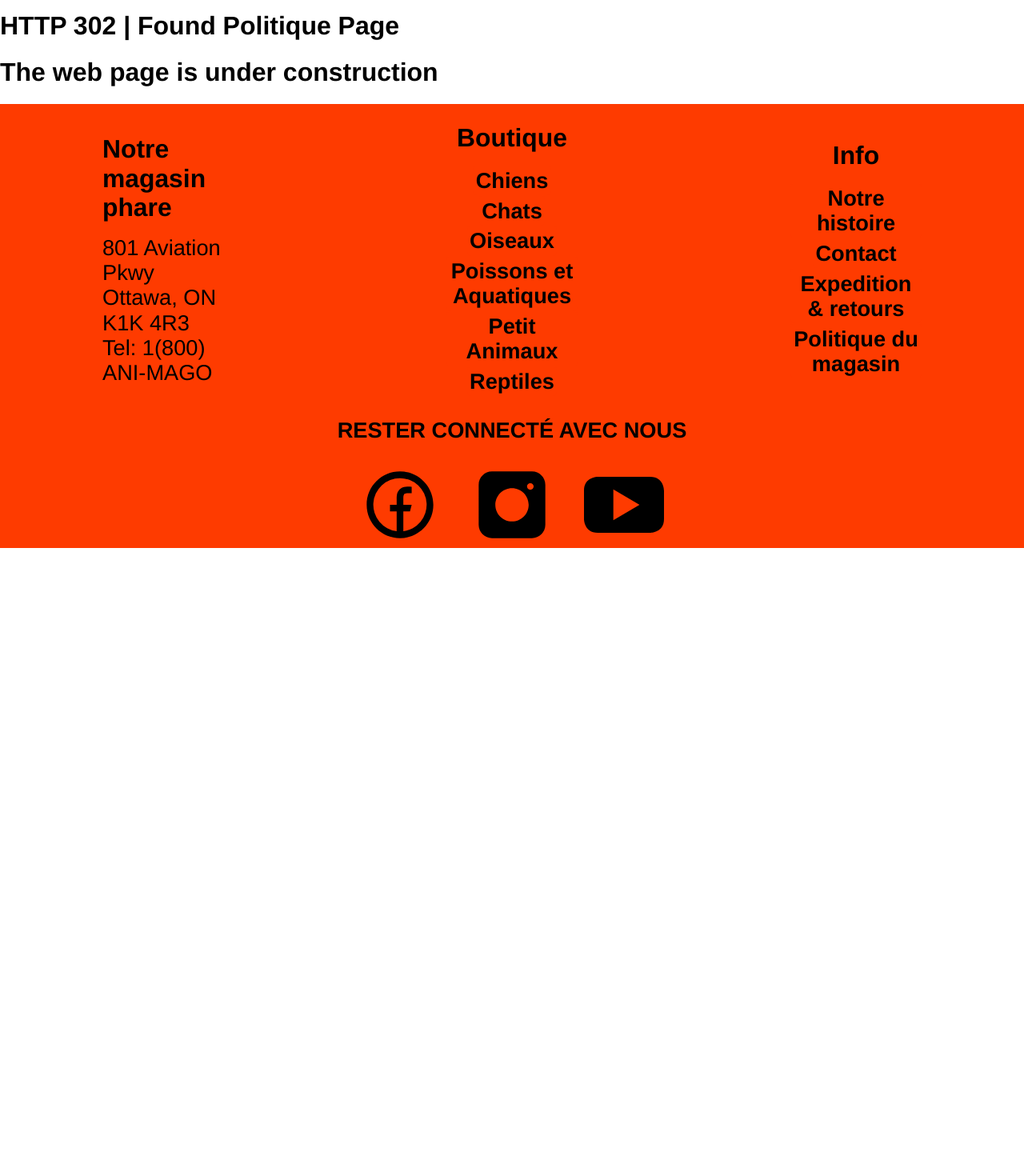
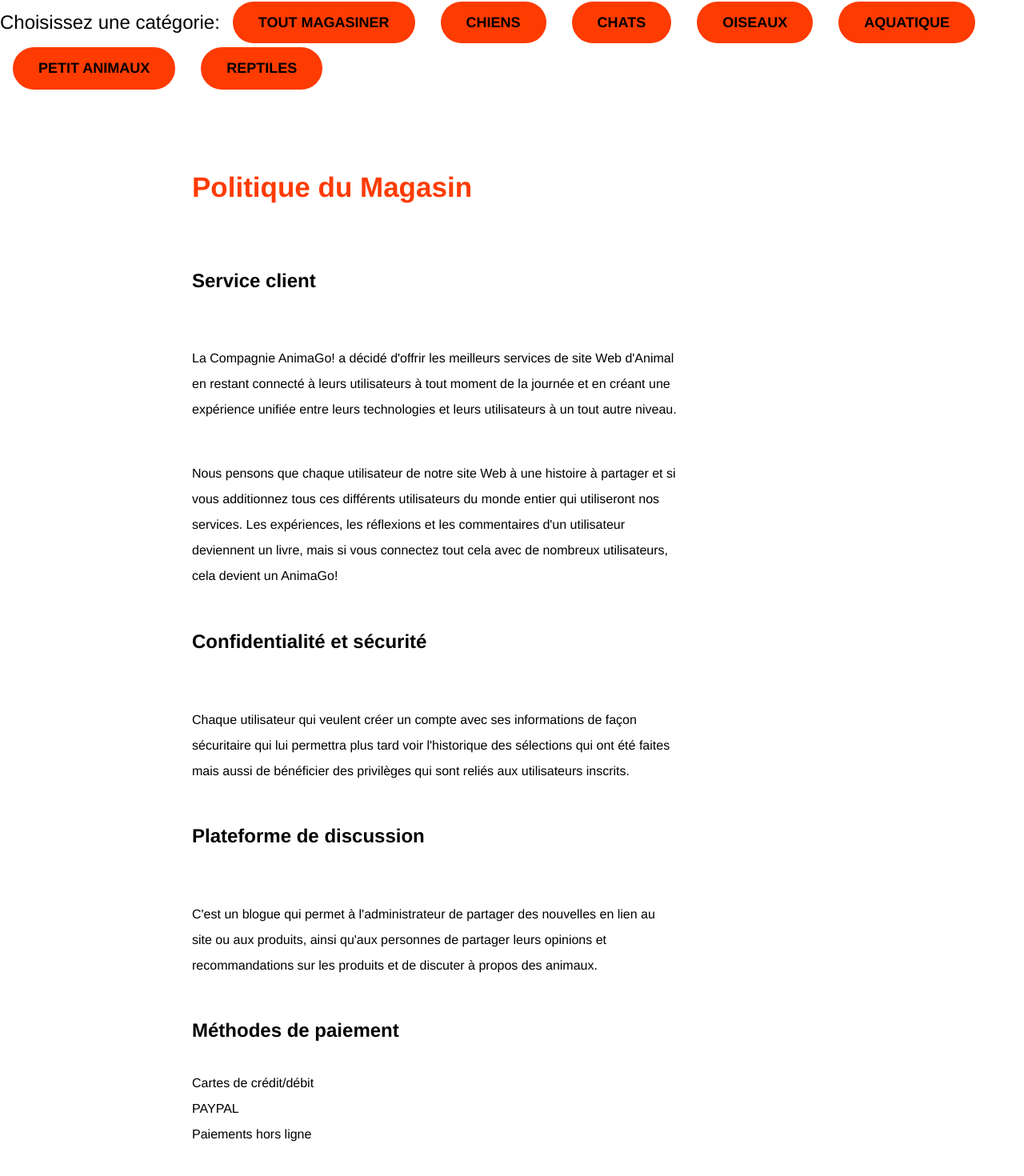
Before and after one commit to MiguelJerome/Animago-main-mig, a Next.js app: page /politique in a window 1280 px wide. Shown: the part 297-1767 px from the top of the page at 80% size. Before the commit the page ends 982 px from the top, so only its background shows below. Built offline with nearby package versions, Linux system fonts and the light colour scheme.

Commit message:
add expediton et politique

```diff
--- a/pages/politique.jsx
+++ b/pages/politique.jsx
@@ -2,14 +2,42 @@
 const inter = Inter({ subsets: ['latin'] })
 import Header from '../components/Header';
 import Footer from '../components/Footer';
+import styles from '../styles/Politique.module.css'
+import Categorie from '../components/Categorie';
 
 export default function Politque() {
     return <>
-      <Header/>
-        <main>
-          <h1>HTTP 302 | Found Politique Page</h1>
-          <h1>The web page is under construction</h1>
-        </main>
+      <Header />
+      <Categorie />
+        <main className={styles.bodyPolitique}>
+          <div className={styles.contenuPolitique}>
+            <h1 className={styles.titrePolitique}>Politique du Magasin</h1>
+              <h3 className={styles.soustitrePolitique}>Service client</h3>
+              <p className={styles.contenuPolitique}>La Compagnie AnimaGo! a décidé d'offrir les meilleurs services de site Web
+                d'Animal en restant connecté à leurs utilisateurs à tout moment de la journée et en créant une expérience unifiée
+                entre leurs technologies et leurs utilisateurs à un tout autre niveau.</p>
+              <p className={styles.contenuPolitique}> Nous pensons que chaque utilisateur de notre
+                site Web à une histoire à partager et si vous additionnez tous ces différents utilisateurs du monde entier qui utiliseront
+                nos services. Les expériences, les réflexions et les commentaires d'un utilisateur deviennent un livre, mais si vous connectez
+                tout cela avec de nombreux utilisateurs, cela devient un AnimaGo!</p>
+
+              <h3 className={styles.soustitrePolitique}>Confidentialité et sécurité</h3>
+              <p className={styles.contenuPolitique}>Chaque utilisateur qui veulent créer un compte avec ses informations de façon sécuritaire qui
+                lui permettra plus tard voir l'historique des sélections qui ont été faites mais aussi de bénéficier des privilèges qui sont reliés
+                aux utilisateurs inscrits.</p>
+
+              <h3 className={styles.soustitrePolitique}>Plateforme de discussion</h3>
+              <p className={styles.contenuPolitique}>C'est un blogue qui permet à l'administrateur de partager des nouvelles en lien au site ou aux produits,
+                ainsi qu'aux personnes de partager leurs opinions et recommandations sur les produits et de discuter à propos des animaux.</p>
+
+              <h3 className={styles.soustitrePolitique}>Méthodes de paiement</h3>
+              <ul>
+                <li>Cartes de crédit/débit</li>
+                <li>PAYPAL</li>
+                <li>Paiements hors ligne</li>
+            </ul>
+          </div>
+          </main>
       <Footer/>
     </>
   }
--- a/styles/Header.module.css
+++ b/styles/Header.module.css
@@ -70,11 +70,15 @@
     margin: auto;
 }
 .menuProductList{
-    margin: 1rem;
-    margin-top: 0.5rem;
+    display: flex;
+    margin: 0.9rem 0.7rem;
     height: fit-content;
     align-items: center;
     cursor: pointer;
+    flex-wrap: wrap;
+    flex-direction: row;
+    align-content: center;
+    justify-content: space-evenly;
 }
 .menuLogo{
     display: flex;
--- /dev/null
+++ b/styles/Politique.module.css
@@ -0,0 +1,30 @@
+.contenuPolitique{
+    display: flex;
+    flex-direction: column;
+    line-height: 2;
+    margin-right: 6rem;
+    padding-top: 1rem;
+}
+
+.titrePolitique{
+    font-size: 35px;
+    color: rgb(254, 59, 0);
+    font-weight: bold;
+    align-items:flex-start;
+    padding-top: 2rem;
+    margin-bottom: 2rem;
+}
+
+.soustitrePolitique{
+    font-size: x-large;
+    font-weight: bold;
+    padding-top: .1rem;
+    padding-bottom: .1rem;
+}
+
+.bodyPolitique{
+    margin-left: 15rem;
+    margin-right: 15rem;
+    margin-top: 1rem;
+    margin-bottom: 8rem;
+}
```
Also changed, not shown: pages/contact.jsx (+40 -24 lines), pages/expeditionRetours.jsx (+17 -4 lines), pages/histoire.jsx (+8 -6 lines), styles/Contact.module.css (+16 -7 lines), styles/Expedition.module.css (added, +28 -0 lines), styles/Histoire.module.css (+7 -5 lines).
